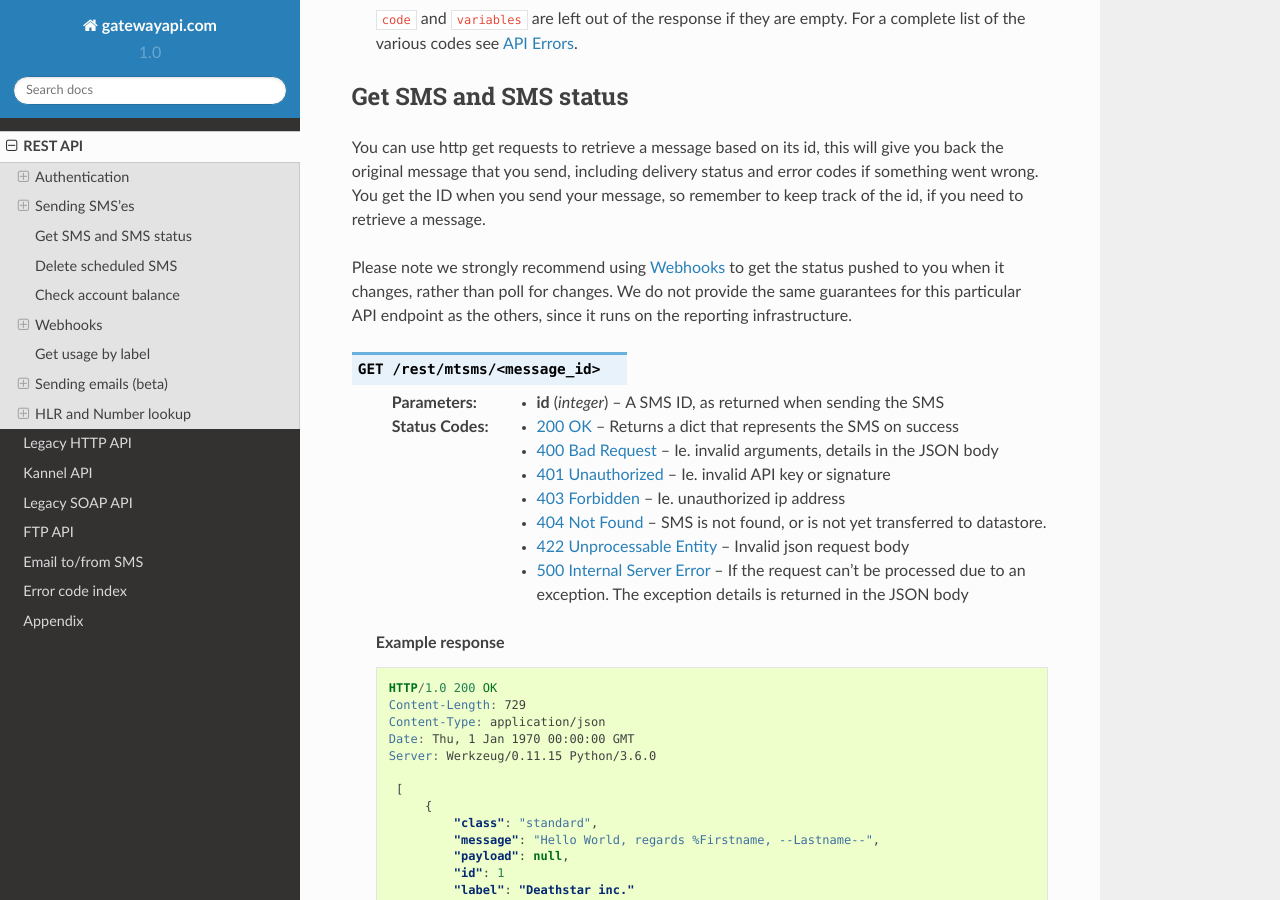
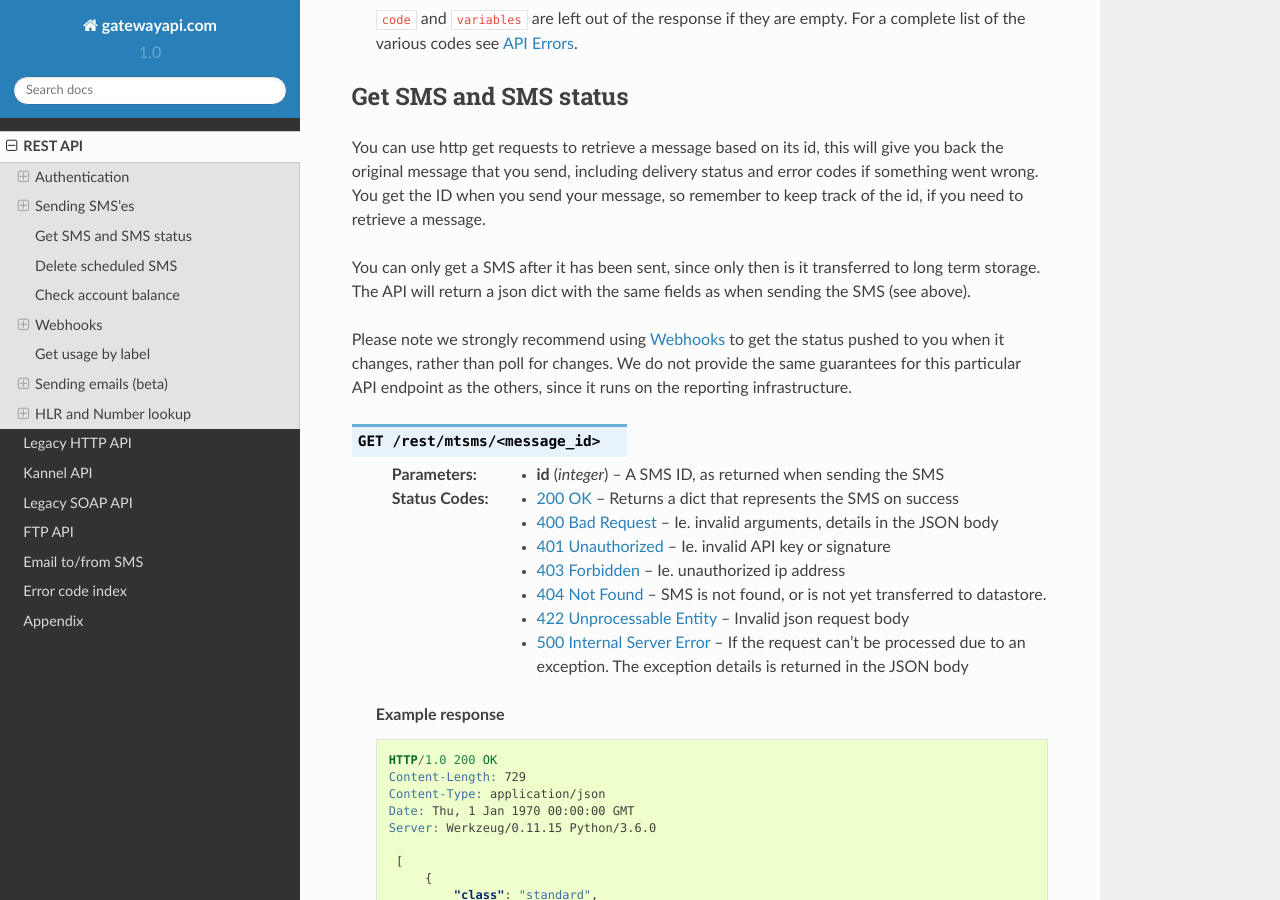
Before and after one commit to onlinecity/gatewayapi-docs, a Sphinx documentation site: the page built from docs/rest.rst, in a window 1280 px wide and 900 px high, scrolled down 14167 px. Built offline with Sphinx 7.4.7 and the Read the Docs theme 2.0.0, drawn with Linux system fonts in a browser that asks for light colours.

Commit message:
Add info about long term storage for scheduled smses.

```diff
--- a/docs/rest.rst
+++ b/docs/rest.rst
@@ -726,6 +726,10 @@
 error codes if something went wrong. You get the ID when you send your message,
 so remember to keep track of the id, if you need to retrieve a message.
 
+You can only get a SMS after it has been sent, since only then is it
+transferred to long term storage. The API will return a json dict with the
+same fields as when sending the SMS (see above).
+
 Please note we strongly recommend using `Webhooks`_ to get the status pushed to
 you when it changes, rather than poll for changes. We do not provide the same
 guarantees for this particular API endpoint as the others, since it runs on the
```
